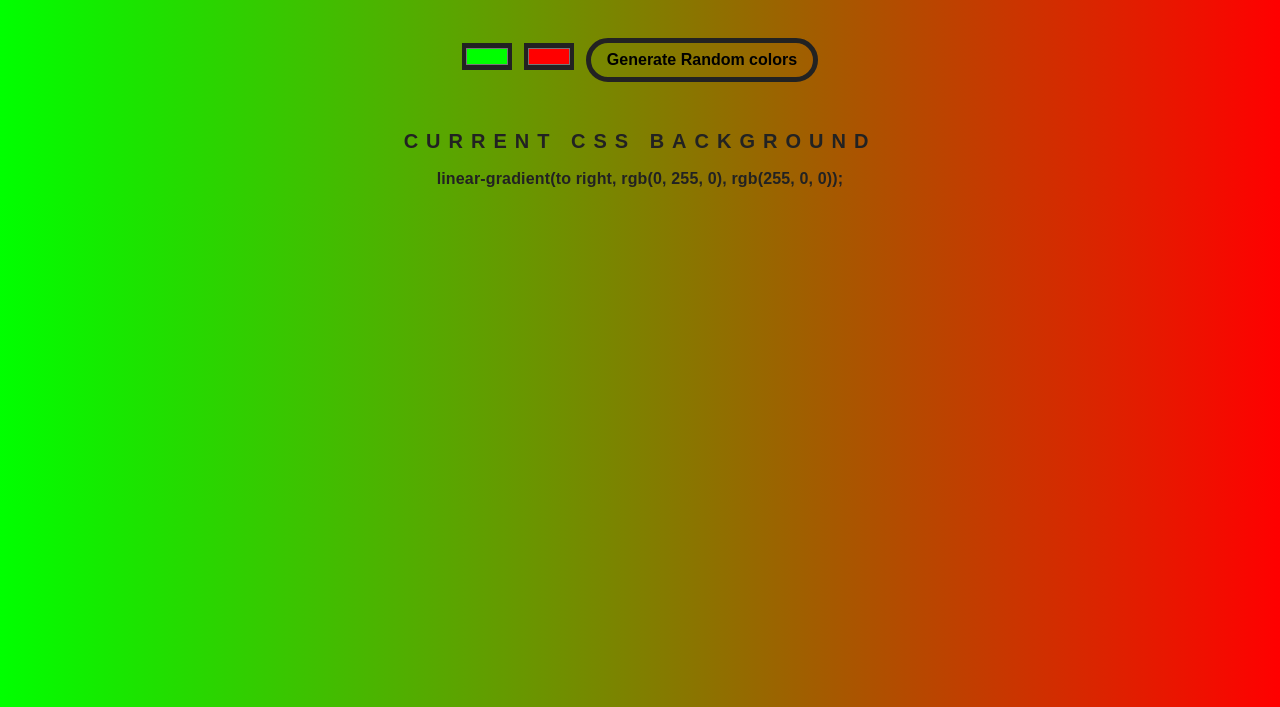
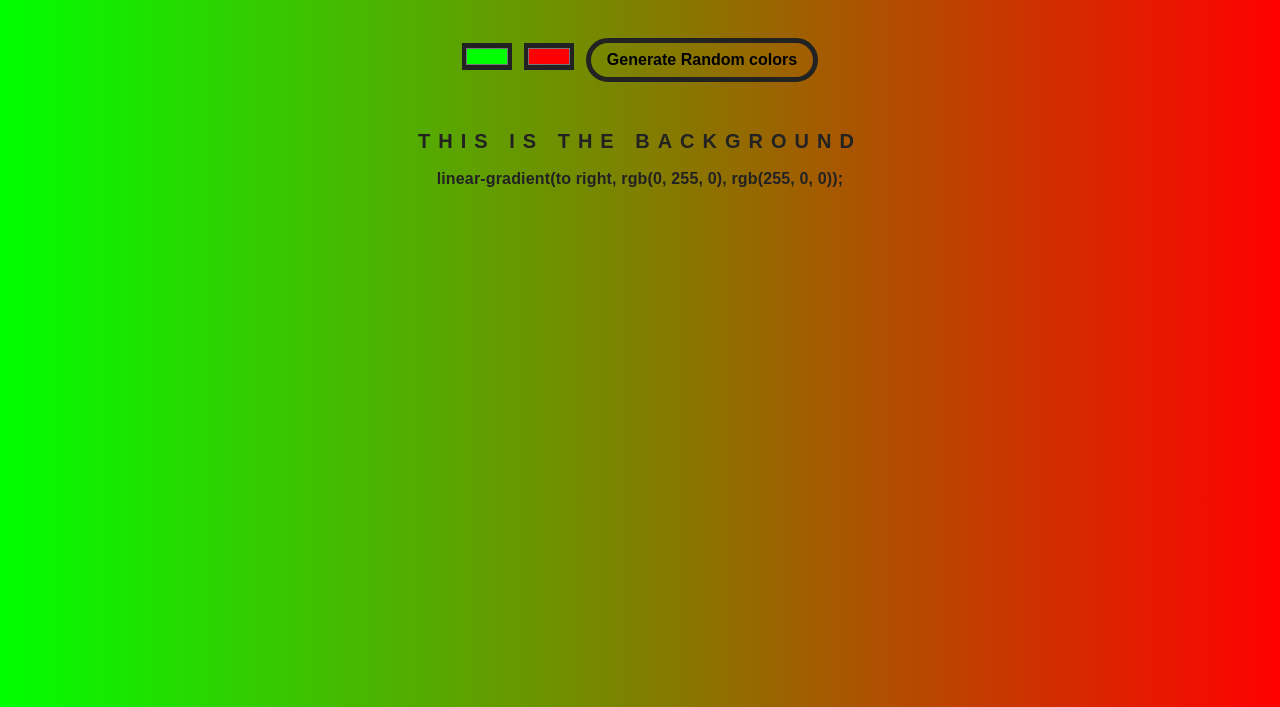
Before and after one commit to Rahul-Ramrakhyani/Background-Generator, a plain HTML site: page index.html in a window 1280 px wide. Shown: the part 93-800 px from the top of the page. Drawn offline with Linux system fonts and the light colour scheme.

Commit message:
changing text

```diff
--- a/index.html
+++ b/index.html
@@ -6,7 +6,7 @@
 	<meta name="viewport" content="width=device-width, initial-scale=1.0">
 	<meta http-equiv="X-UA-Compatible" content="ie=edge">
 
-	<title>Gradient Background</title>
+	<title>Gradient Background App</title>
 
 <link rel="stylesheet" type="text/css" href="Bgstyle.css">
 
@@ -20,7 +20,7 @@
 <input class="color2" type="color" name="color2" value="#ff0000">
 <button class="random">Generate Random colors</button>
 
-<h2>Current CSS Background</h2>
+<h2>This is the Background</h2>
 
 <h3></h3>
 
```
